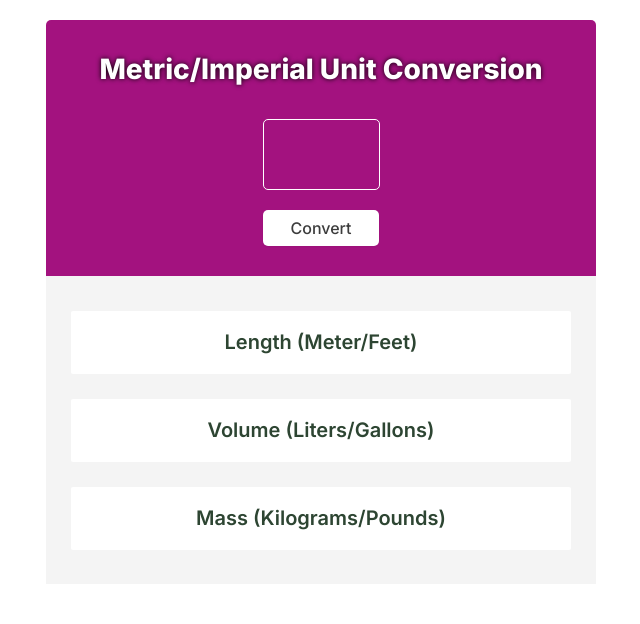
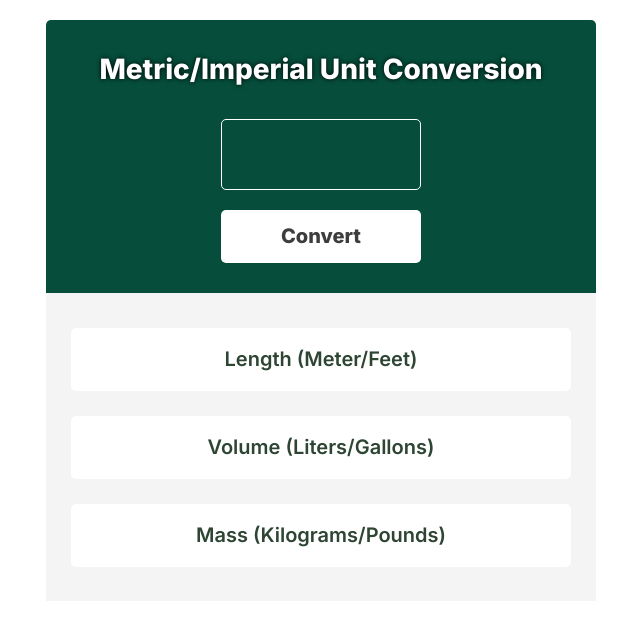
Before and after one commit to abadjier/unit-converter, a plain HTML site: page index.html in a window 1280 px wide. Shown: the whole page, without its empty margins (319-959 px from the left). Drawn offline with nearby package versions, Linux system fonts and the light colour scheme.

Commit message:
Bootcamp review
project update after bootcamp reviews
Small changes in HTML to control user input

```diff
--- a/index.css
+++ b/index.css
@@ -1,3 +1,6 @@
+* {
+    box-sizing: border-box;
+}
 body {
     margin: 0;
 }
@@ -5,78 +8,82 @@ body {
 main {
     max-width: 550px;
     margin: 20px auto;
-  font-family: "Inter", sans-serif;
     border-radius: 15px;
+    font-family: 'Inter', sans-serif;
+
 }
 
-#input-container,
-#results-container {
+#input-container, #results-container {
     display: flex;
     flex-direction: column;
     align-items: center;
-  box-sizing: border-box;
 }
 
 #input-container {
-  background-color: #a3127f;
+    border-radius: 5px 5px 0 0;
+    background-color: #064e3b;
     color: white;
-  border-radius: 5px 5px 0 0;
 }
 
 h1 {
+    padding-top: 33px;
+    margin: 0;
     font-size: 28px;
     text-shadow: 0px 0px 5px black;
-  padding-top: 33px;
-  margin: 0;
 }
 
 #number-input {
-  box-sizing: border-box;
+    max-width: 200px;
     margin-top: 34px;
-  background-color: #a3127f;
-  color: white;
+
     border: 1px solid white;
     border-radius: 5px;
+
+    background-color: #064e3b;
+    color: white;
+
     font-size: 58px;
+    font-weight: 800;
     text-align: center;
-  font-weight: 800;
-  width: 117px;
 }
 
+
+
 #convert-btn {
-  box-sizing: border-box;
-  font-size: 16px;
-  font-weight: 500;
-  font-family: Inter, sans-serif;
+    margin-top: 20px;
+    margin-bottom: 30px;
+    padding: 15px 60px;
+
     border: none;
     border-radius: 5px;
+    box-shadow: 0px 1px 2px 0px rgba(0, 0, 0, 0.05);
+
     background: white;
     color: #3d3d3d;
-  margin-top: 20px;
-  margin-bottom: 30px;
-  box-shadow: 0px 1px 2px 0px rgba(0, 0, 0, 0.05);
-  padding: 9px 27.5px;
+
+    font-size: 20px;
+    font-weight: bold;
+    font-family: Inter, sans-serif;
 }
 
 #results-container {
-  background: #f4f4f4;
     padding-top: 10px;
     padding-bottom: 34px;
+    background: #f4f4f4;
 }
 
-.result {
+.result{
+    width: 500px;
+    margin-top: 25px;
+    border-radius: 5px;
+    background: white;
     text-align: center;
-  background: white;
-  width: 500px;
-  flex-shrink: 0;
-  margin-top: 25px;
-  border-radius: 2px;
 }
 
 .result h3 {
+    color: #2d4532;
     font-size: 20px;
     font-weight: 600;
-  color: #2d4532;
 }
 
 .result p {
--- a/index.html
+++ b/index.html
@@ -1,22 +1,18 @@
-<html>
-  <head>
-    <link
-      rel="stylesheet"
-      href="https://cdnjs.cloudflare.com/ajax/libs/normalize/8.0.1/normalize.css"
-    />
-    <link rel="stylesheet" href="index.css" />
-    <link rel="preconnect" href="https://fonts.googleapis.com" />
-    <link rel="preconnect" href="https://fonts.gstatic.com" crossorigin />
-    <link
-      href="https://fonts.googleapis.com/css2?family=Inter:wght@400;500;600;800&display=swap"
-      rel="stylesheet"
-    />
+<!DOCTYPE html>
+<html lang="en">
+    <head><link rel="stylesheet" href="https://cdnjs.cloudflare.com/ajax/libs/normalize/8.0.1/normalize.css">
+        <title> Metric-Imperial Unit Converter</title>
+        <meta name="viewport" content="width=device-width, initial-scale=1.0" />
+        <link rel="stylesheet" href="index.css">
+        <link rel="preconnect" href="https://fonts.googleapis.com">
+        <link rel="preconnect" href="https://fonts.gstatic.com" crossorigin>
+        <link href="https://fonts.googleapis.com/css2?family=Inter:wght@400;500;600;800&display=swap" rel="stylesheet">
     </head>
     <body>
         <main>
             <div id="input-container">
                 <h1>Metric/Imperial Unit Conversion</h1>
-        <input type="text" id="number-input" />
+                <input type="number" min="0" id="number-input" autocomplete="off">
                 <button id="convert-btn">Convert</button>
             </div>
             <div id="results-container">
@@ -24,13 +20,13 @@
                     <h3>Length (Meter/Feet)</h3>
                     <p id="length"></p>
                 </div>
-        <div class="result">
+                <div class="result" >
                     <h3>Volume (Liters/Gallons)</h3>
                     <p id="volume"></p>
                 </div>
                 <div class="result">
                     <h3>Mass (Kilograms/Pounds)</h3>
-          <p id="mass"></p>
+                    <p  id="mass"></p>
                 </div>
             </div>
         </main>
--- a/index.js
+++ b/index.js
@@ -47,7 +47,6 @@ function imperialToMetric(unit, val) {
 
 convertBtn.addEventListener("click", function() {
     inputVal = Number(numberInput.value)
-    //console.log(meterToFeet(inputVal).toFixed(3))
 
 
     lengthOutput.textContent = `
```
Lines whose indentation alone changed are shown as unchanged.
